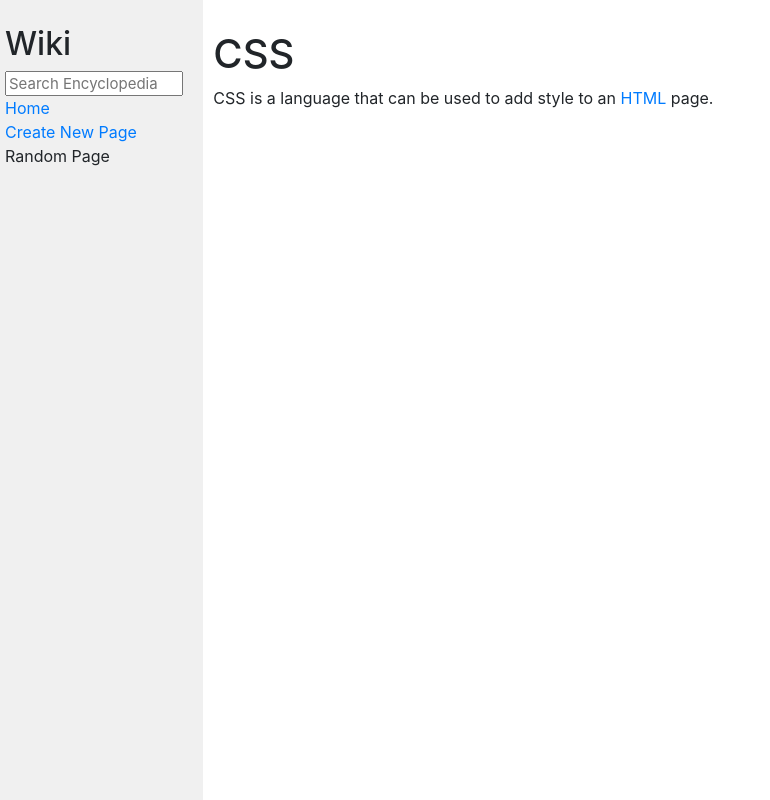
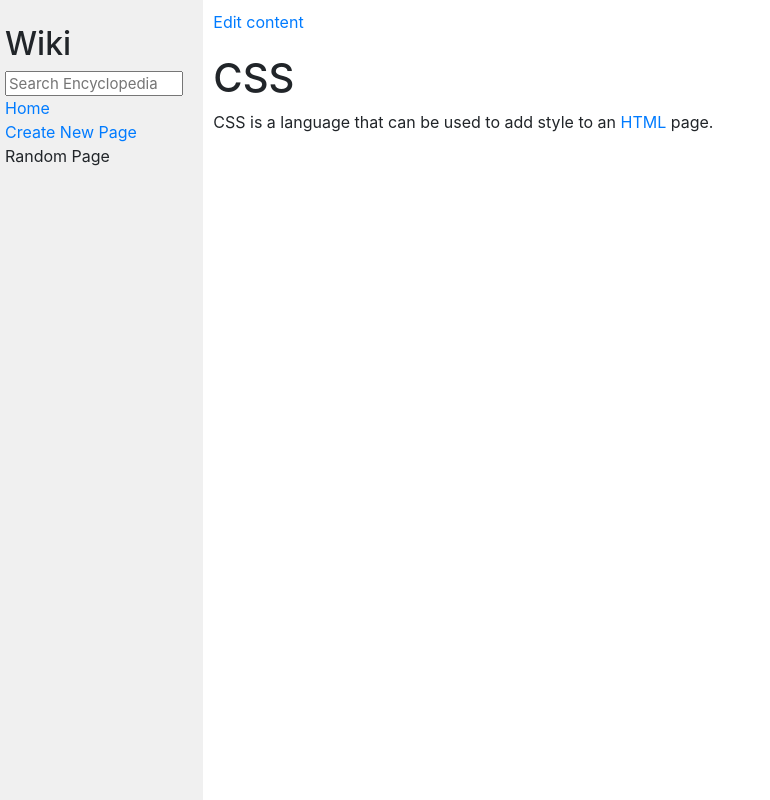
Before and after one commit to EdgarRamirezFuentes/CS50-Web-Programming-with-Python-and-JavaScript, a Django app: page /wiki/info/CSS in a window 1280 px wide. Shown: the whole page, without its empty margins (0-770 px from the left). Run offline with Django 3.2, Linux system fonts and the light colour scheme; some libraries are stand-ins or nearby versions.

Commit message:
Add Edit page requirement finished

```diff
--- a/Django/project1/wiki/encyclopedia/templates/encyclopedia/entry_page.html
+++ b/Django/project1/wiki/encyclopedia/templates/encyclopedia/entry_page.html
@@ -6,5 +6,6 @@
 
 {% block body %}
     <!-- Entry markdown content in HTML -->
+    <a href="{% url 'encyclopedia:edit_page' entry %}">Edit content</a>
     {{ entry_content | safe}}
 {% endblock %}
--- a/Django/project1/wiki/encyclopedia/urls.py
+++ b/Django/project1/wiki/encyclopedia/urls.py
@@ -1,4 +1,3 @@
-from unicodedata import name
 from django.urls import path
 
 from . import views
@@ -11,5 +10,7 @@ urlpatterns = [
     # Search entry url
     path("wiki/search", views.search_entry, name="search_entry"),
     # Add a new page
-    path("wiki/add-page", views.add_page, name="add_page")
+    path("wiki/add-page", views.add_page, name="add_page"),
+    # Edit the content of an entry
+    path("wiki/edit/<str:entry>", views.edit_entry, name="edit_page")
 ]
--- a/Django/project1/wiki/encyclopedia/views.py
+++ b/Django/project1/wiki/encyclopedia/views.py
@@ -120,3 +120,38 @@ def add_page(request):
         "form_add" : NewEntryForm(),
         "form" : SearchEntryForm()
     })
+
+
+def edit_entry(request, entry):
+    if request.method == "POST":
+        edit_form = NewEntryForm(request.POST)
+
+        if edit_form.is_valid():
+            # Get the edited data from the form
+            content = edit_form.cleaned_data.get('content')
+            # Save the edited data from the form
+            util.save_entry(entry, content)
+            # Notify that the data was edited sucessfully
+            messages.success(request, f"{ entry } was edited succcessfully!" )
+            return HttpResponseRedirect(reverse("encyclopedia:index"))
+        else:
+            # Notify that there was an error
+            messages.error(request, "The form is not valid!")
+            return render(request, "encyclopedia/edit_page.html", {
+                "edit_form" : edit_form,
+                "form" : SearchEntryForm(),
+                'entry' : entry
+            })
+
+    # Get the saved Markdown content of the entry
+    entry_content = util.get_entry(entry)
+    # Initialize the form with the information of the entry
+    edit_form = NewEntryForm(initial={'title': entry, 'content' : entry_content })
+    # Set the title field as readonly
+    edit_form.fields['title'].widget.attrs['readonly'] = True
+
+    return render(request, "encyclopedia/edit_page.html", {
+        'form' : SearchEntryForm(),
+        'edit_form' : edit_form,
+        'entry' : entry
+    })
```
Also changed, not shown: Django/project1/wiki/encyclopedia/templates/encyclopedia/edit_page.html (added, +14 -0 lines), Django/project1/wiki/entries/Edgar.md (+1 -1 lines).
